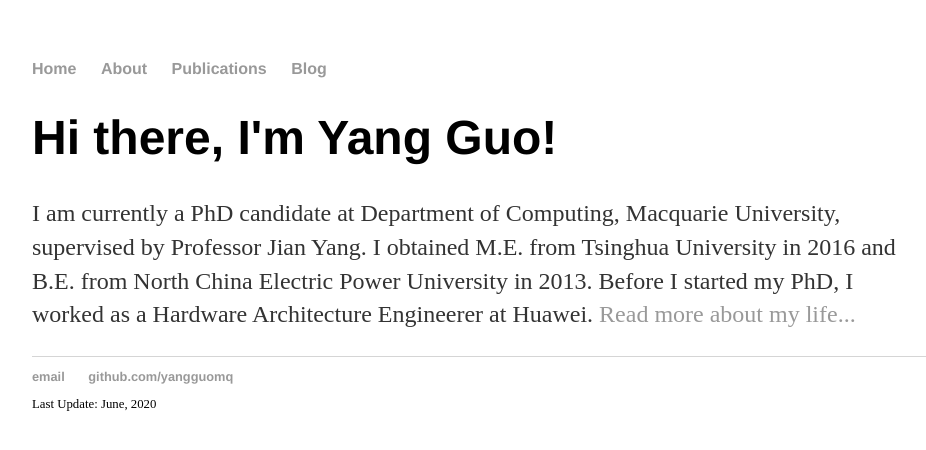
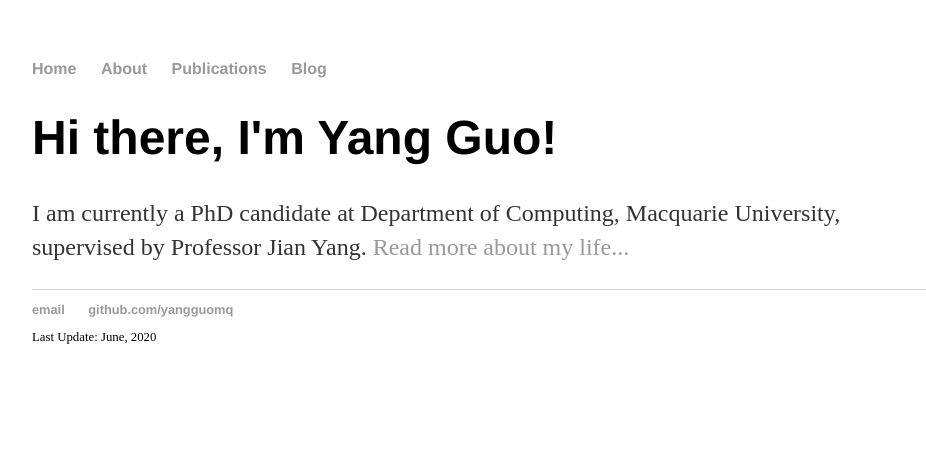
Before and after one commit to yangguomq/yangguomq.github.io, a Jekyll site: the page built from index.html, in a window 1280 px wide. Shown: the top 450 px of the page, without its empty margins (160-1086 px from the left). Built offline with Jekyll 4.4.1, drawn with Linux system fonts in a browser that asks for light colours.

Commit message:
Update index.html

```diff
--- a/index.html
+++ b/index.html
@@ -4,5 +4,6 @@ title: Yang Guo (郭阳)
 ---
 <div class="blurb">
     <h1>Hi there, I'm Yang Guo!</h1>
-    <p>I am currently a PhD candidate at Department of Computing, Macquarie University, supervised by Professor Jian Yang. I obtained M.E. from Tsinghua University in 2016 and B.E. from North China Electric Power University in 2013. Before I started my PhD,  I worked as a Hardware Architecture Engineerer at Huawei. <a href="/about">Read more about my life...</a></p>
+    <p>I am currently a PhD candidate at Department of Computing, Macquarie University, supervised by Professor Jian Yang.
+        <a href="/about">Read more about my life...</a></p>
 </div><!-- /.blurb -->
```
